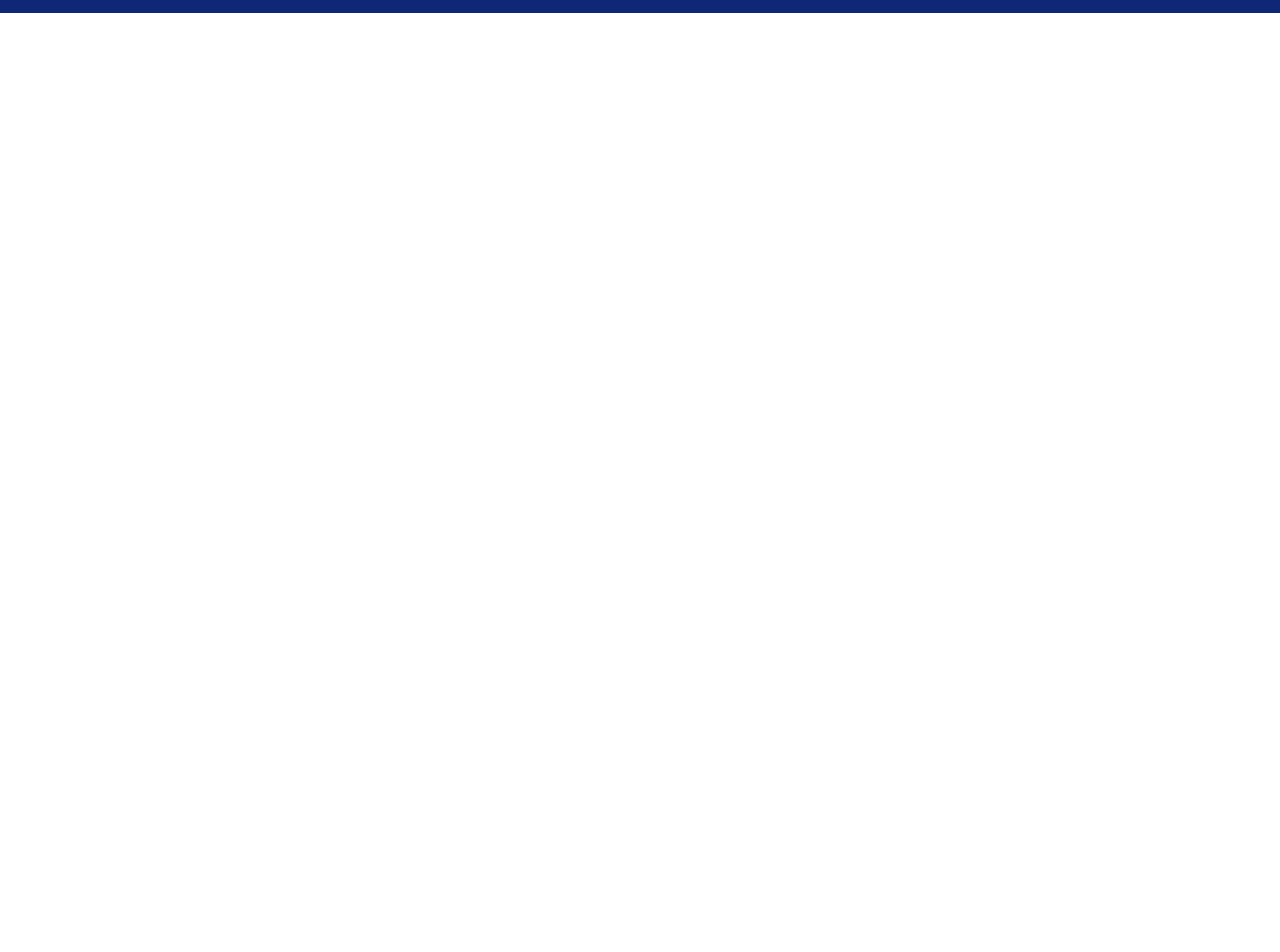
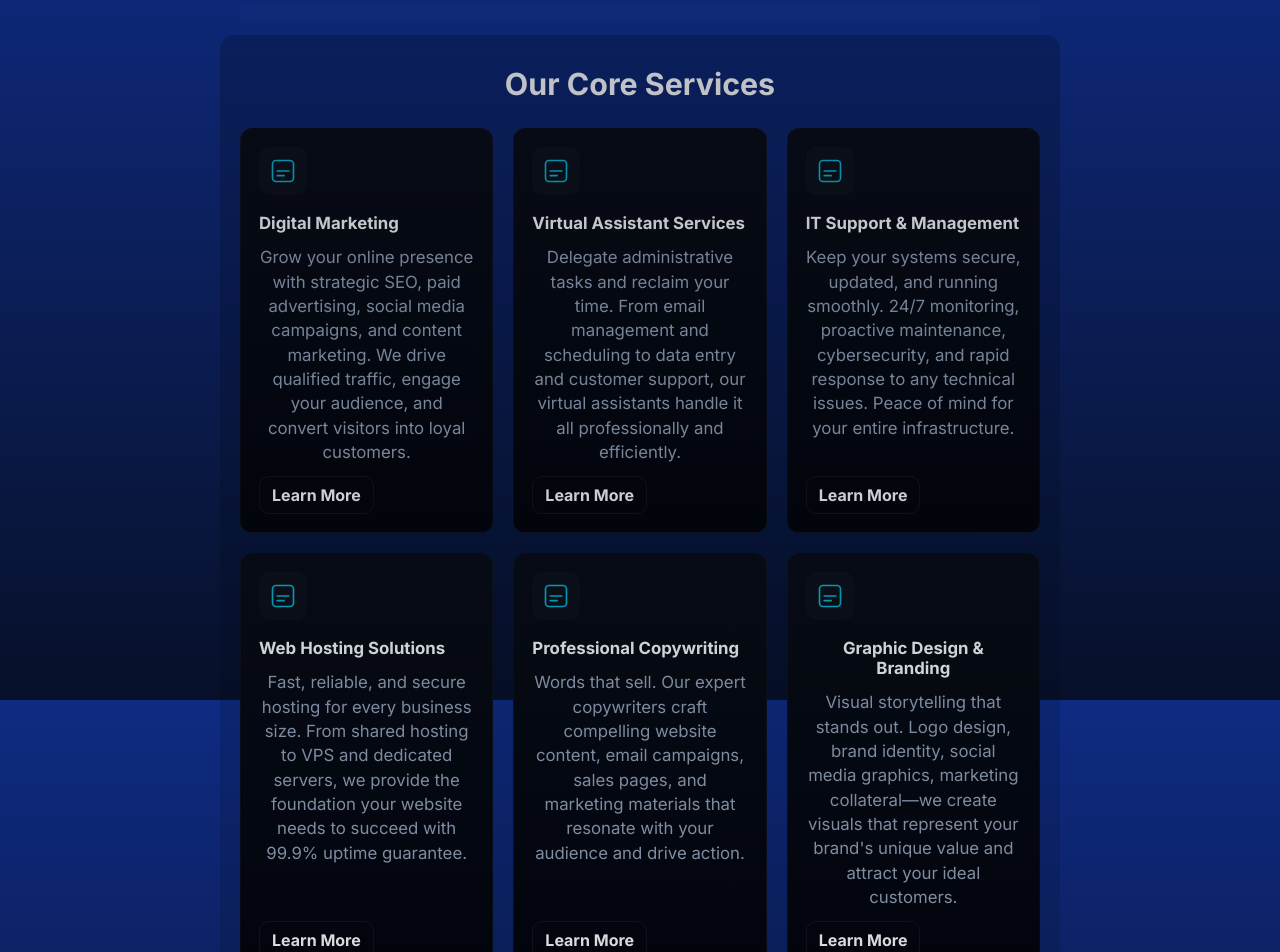
Before and after one commit to PetitKwoba/imarket, a React (Vite) app: page / in a window 1280 px wide. Shown: the part 1700-2652 px from the top of the page. Before the commit the page ends 1713 px from the top, so only its background shows below. Built offline with nearby package versions, Linux system fonts and the light colour scheme.

Commit message:
our core services

```diff
--- /dev/null
+++ b/src/components/FeaturedServices.jsx
@@ -0,0 +1,81 @@
+import React from 'react'
+import { Link } from 'react-router-dom'
+
+const Icon = ({ children }) => (
+  <div className="service-icon" aria-hidden>
+    {children}
+  </div>
+)
+
+const services = [
+  {
+    id: 'digital-marketing',
+    title: 'Digital Marketing',
+    desc: `Grow your online presence with strategic SEO, paid advertising, social media campaigns, and content marketing. We drive qualified traffic, engage your audience, and convert visitors into loyal customers.`,
+  },
+  {
+    id: 'virtual-assistant',
+    title: 'Virtual Assistant Services',
+    desc: `Delegate administrative tasks and reclaim your time. From email management and scheduling to data entry and customer support, our virtual assistants handle it all professionally and efficiently.`,
+  },
+  {
+    id: 'it-support',
+    title: 'IT Support & Management',
+    desc: `Keep your systems secure, updated, and running smoothly. 24/7 monitoring, proactive maintenance, cybersecurity, and rapid response to any technical issues. Peace of mind for your entire infrastructure.`,
+  },
+  {
+    id: 'web-hosting',
+    title: 'Web Hosting Solutions',
+    desc: `Fast, reliable, and secure hosting for every business size. From shared hosting to VPS and dedicated servers, we provide the foundation your website needs to succeed with 99.9% uptime guarantee.`,
+  },
+  {
+    id: 'copywriting',
+    title: 'Professional Copywriting',
+    desc: `Words that sell. Our expert copywriters craft compelling website content, email campaigns, sales pages, and marketing materials that resonate with your audience and drive action.`,
+  },
+  {
+    id: 'graphic-design',
+    title: 'Graphic Design & Branding',
+    desc: `Visual storytelling that stands out. Logo design, brand identity, social media graphics, marketing collateral—we create visuals that represent your brand's unique value and attract your ideal customers.`,
+  },
+]
+
+export default function FeaturedServices(){
+  return (
+    <section className="featured-services" aria-labelledby="featured-services-title">
+      <div className="container">
+        <div className="featured-inner">
+          {/* decorative divider to separate from previous section */}
+          <div className="section-divider" aria-hidden="true" />
+          {/* decorative panel behind the service cards for consistent contrast */}
+          <div className="featured-panel" aria-hidden="true" />
+          <h2 id="featured-services-title">Our Core Services</h2>
+
+          <div className="services-grid">
+            {services.map(s => (
+              <article className="service-card" key={s.id}>
+                <Icon>
+                  {/* simple abstract icon using SVG strokes to remain themeable */}
+                  <svg width="28" height="28" viewBox="0 0 24 24" fill="none" xmlns="http://www.w3.org/2000/svg">
+                    <rect x="3" y="3" width="18" height="18" rx="3" stroke="currentColor" strokeWidth="1.4"/>
+                    <path d="M7 12h10M7 16h6" stroke="currentColor" strokeWidth="1.4" strokeLinecap="round" strokeLinejoin="round"/>
+                  </svg>
+                </Icon>
+
+                <h3>{s.title}</h3>
+                <p className="service-body">{s.desc}</p>
+                <div className="service-actions">
+                  <Link to={`/services/${s.id}`} className="btn btn-ghost">Learn More</Link>
+                </div>
+              </article>
+            ))}
+          </div>
+
+          <div className="services-footer">
+            <Link to="/services" className="btn btn-primary">View All Services</Link>
+          </div>
+        </div>
+      </div>
+    </section>
+  )
+}
--- a/src/index.css
+++ b/src/index.css
@@ -179,15 +179,41 @@ body{
 .badge.new{background:linear-gradient(90deg,var(--accent),#06b6d4);color:#041025;font-weight:700}
 
 /* Value propositions section */
-.value-props{position:relative;z-index:60;padding:84px 0 96px;background:linear-gradient(180deg, rgba(255,255,255,0.02), transparent)}
+.value-props{position:relative;z-index:0;padding:84px 0 96px;background:linear-gradient(180deg, rgba(255,255,255,0.02), transparent)}
 .value-props-inner{max-width:1440px;margin:0 auto;padding:20px 28px}
 .value-props h2{text-align:center;font-size:2rem;margin:0 0 30px;color:var(--white);font-weight:800;letter-spacing:0.2px}
 .value-grid{display:grid;grid-template-columns:repeat(auto-fit,minmax(260px,1fr));gap:28px;align-items:start}
 .value-card{background:linear-gradient(180deg, rgba(8,12,20,0.96), rgba(4,8,14,0.96));border:1px solid rgba(255,255,255,0.035);padding:16px;border-radius:12px;display:flex;flex-direction:column;gap:10px;transition:transform .22s cubic-bezier(.2,.9,.3,1),box-shadow .22s cubic-bezier(.2,.9,.3,1);backface-visibility:hidden;overflow:visible;min-height:0}
 .value-card:hover{transform:translateY(-6px) scale(1.01);box-shadow:0 22px 52px rgba(2,6,23,0.5)}
 
+/* Featured Services */
+.featured-services{padding:72px 0;background:transparent}
+.featured-inner{max-width:1280px;margin:0 auto;padding:0 20px;display:flex;flex-direction:column;align-items:center}
+.featured-services h2{text-align:center;font-size:1.9rem;margin-bottom:26px;color:var(--white);font-weight:800}
+.services-grid{display:grid;grid-template-columns:repeat(auto-fit,minmax(240px,1fr));gap:20px;width:100%}
+.service-card{background:linear-gradient(180deg, rgba(8,12,20,0.98), rgba(2,4,10,0.98));border:1px solid rgba(255,255,255,0.03);padding:18px;border-radius:12px;display:flex;flex-direction:column;gap:12px;align-items:flex-start;min-height:160px}
+.service-icon{width:48px;height:48px;border-radius:10px;background:rgba(255,255,255,0.02);display:flex;align-items:center;justify-content:center;color:var(--accent);margin-bottom:6px}
+.service-card h3{margin:0;font-size:1.05rem}
+.service-body{margin:0;color:var(--muted);font-size:0.95rem;line-height:1.45}
+.service-actions{margin-top:auto}
+.btn{display:inline-flex;align-items:center;gap:8px;padding:8px 12px;border-radius:10px;text-decoration:none;font-weight:700}
+.btn-ghost{background:transparent;border:1px solid rgba(255,255,255,0.06);color:var(--white)}
+.btn-primary{background:linear-gradient(90deg,var(--accent),#06b6d4);color:#041025}
+.services-footer{margin-top:22px}
+
+@media (max-width:720px){
+  .service-card{min-height:0;padding:14px}
+}
+
+/* Divider between sections */
+.section-divider{width:100%;height:18px;margin-bottom:18px;background:linear-gradient(180deg, rgba(255,255,255,0.02), rgba(255,255,255,0.01));border-radius:6px}
+
+/* Decorative panel behind service cards (safe: inside featured section) */
+.featured-panel{position:absolute;left:50%;top:30px;transform:translateX(-50%);width:100%;max-width:1320px;height:calc(100% - 60px);background:linear-gradient(180deg, rgba(3,8,20,0.24), rgba(3,8,20,0.12));border-radius:14px;padding:12px;pointer-events:none;z-index:0}
+.featured-inner{position:relative;z-index:2}
+
 /* subtle mask at the bottom to hide underlying page seams on some viewports */
-.value-props::after{content:'';position:absolute;left:0;right:0;bottom:0;height:56px;background:linear-gradient(180deg, rgba(6,10,20,0), var(--brand-bg) 70%);pointer-events:none;z-index:1}
+.value-props::after{display:none}
 
 /* centered panel behind the value cards to improve contrast on wide screens */
 /* Decorative centered panel removed; kept value-props-inner stacking context */
--- a/src/pages/Home.jsx
+++ b/src/pages/Home.jsx
@@ -1,6 +1,7 @@
 import React from 'react'
 import { Link } from 'react-router-dom'
 import ValueProps from '../components/ValueProps'
+import FeaturedServices from '../components/FeaturedServices'
 
 export default function Home(){
   return (
@@ -38,6 +39,9 @@ export default function Home(){
 
       {/* Value proposition section below the hero */}
       <ValueProps />
+
+      {/* Featured services */}
+      <FeaturedServices />
     </>
   )
 }
```
